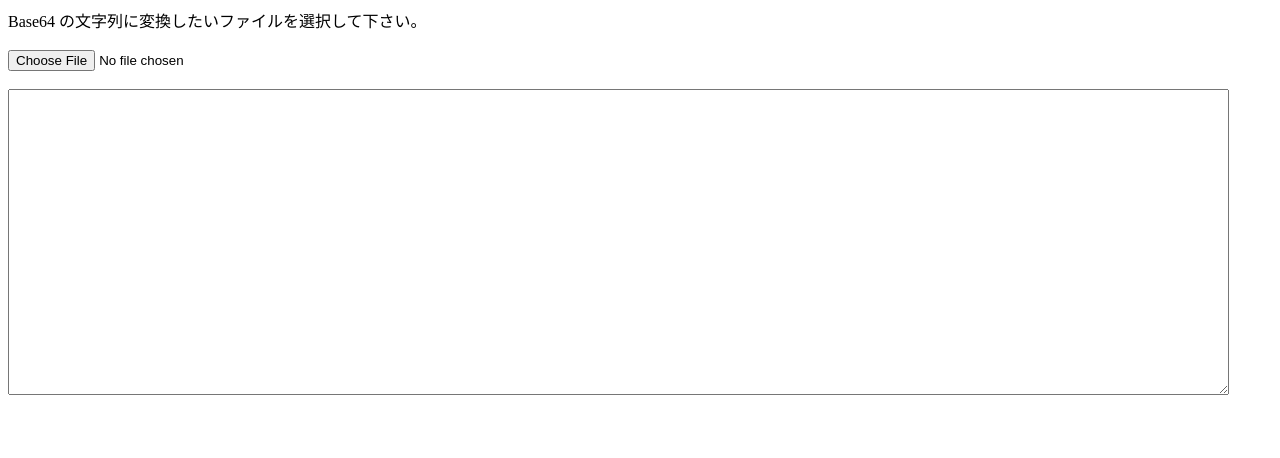
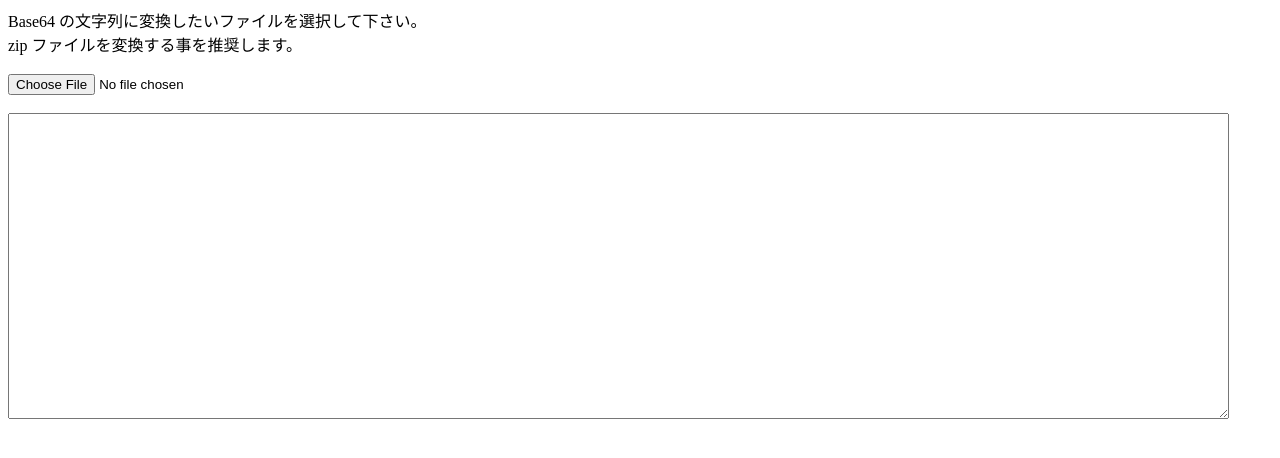
Before and after one commit to uni928/FileToBase64ToFile, a plain HTML site: page encrypter.html in a window 1280 px wide. Drawn offline with Linux system fonts and the light colour scheme.

Commit message:
Update encrypter.html

```diff
--- a/encrypter.html
+++ b/encrypter.html
@@ -7,7 +7,8 @@
   </style>
 </head>
 <body>
-  Base64 の文字列に変換したいファイルを選択して下さい。</br></br>
+  Base64 の文字列に変換したいファイルを選択して下さい。</br>
+  zip ファイルを変換する事を推奨します。</br></br>
   <input type="file" accept="*" id="files"></br></br>
   <textarea id="textbox3" rows="20" cols="150" readonly></textarea>
   <script>
```
